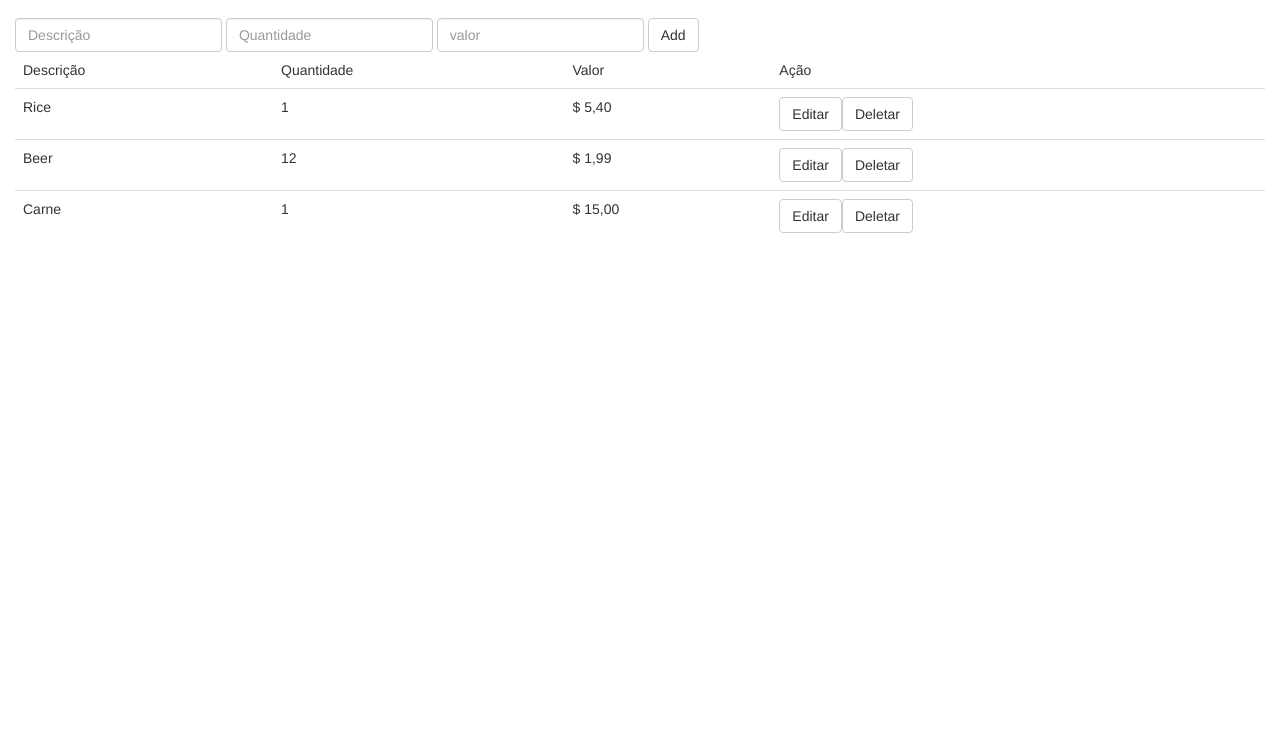
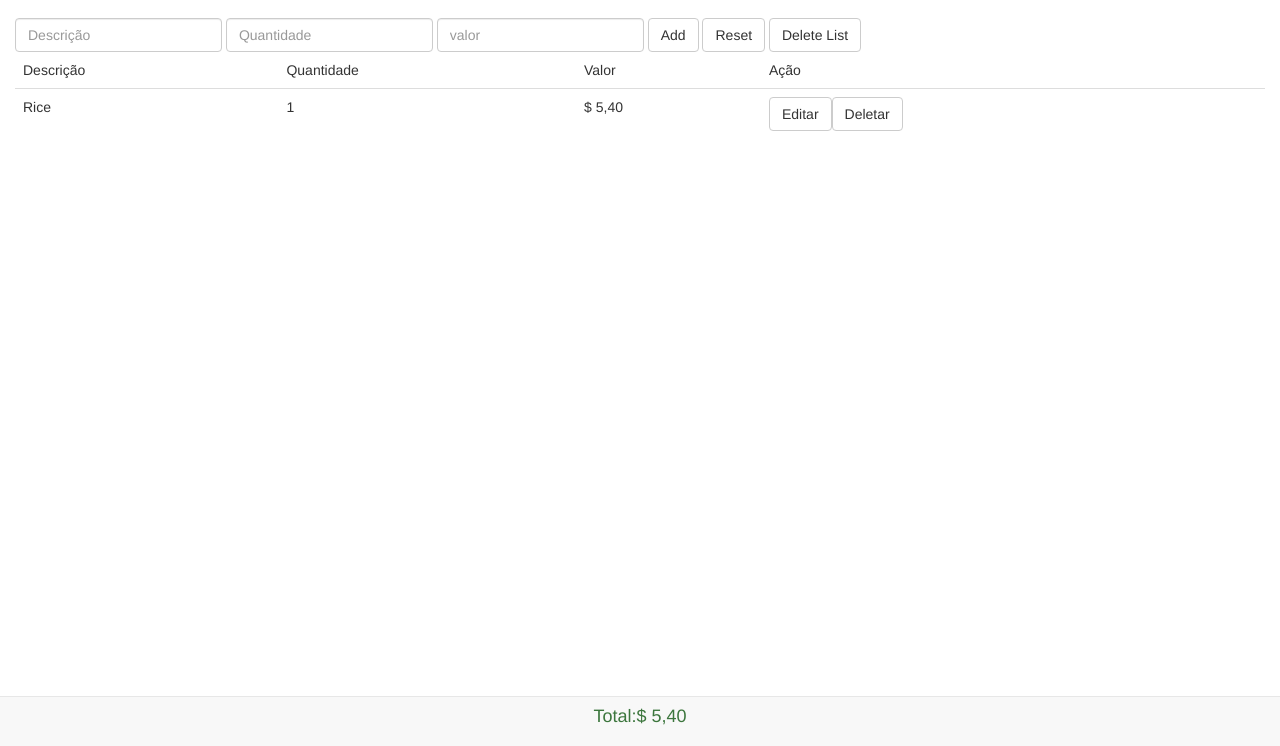
Before and after one commit to ramonzitos95/JavaScript, a plain HTML site: page SICompras/course/index.html in a window 1280 px wide. Shown: the part 54-800 px from the top of the page. Drawn offline with Linux system fonts and the light colour scheme.

Commit message:
Realizado finalizações no projeto

```diff
--- a/SICompras/course/index.html
+++ b/SICompras/course/index.html
@@ -32,7 +32,12 @@
                 <button onclick="updateData();" class="btn btn-default">Save</button>
                 <button onclick="resetForm();" class="btn btn-default">Cancel</button>
             </span>
-            <button id="btnAdd" onclick="addData();" class="btn btn-default">Add</button>
+            <span id="btnAdd">
+                <button onclick="addData();" class="btn btn-default">Add</button>
+                <button onclick="resetForm();" class="btn btn-default">Reset</button>
+                <button onclick="deleteList();" class="btn btn-default">Delete List</button>
+            </span>
+
         </div>
 
         <div id="errors" style="display: none"></div>
@@ -42,6 +47,11 @@
 
         </table>
     </div>
+    <nav class="navbar navbar-default navbar-fixed-bottom">
+        <div class="container">
+            <h4 class="text-center text-success">Total:<span id="totalValue">$0.00</span></h4>
+        </div>
+    </nav>
 
     <script src="js/config.js"></script>
     <script src="js/main.js"></script>
--- a/SICompras/course/js/main.js
+++ b/SICompras/course/js/main.js
@@ -8,9 +8,7 @@
  * */
 
 var list = [
-    {"desc": "rice", "amount": "1", "value": "5.40"},
-    {"desc": "beer", "amount": "12", "value": "1.99"},
-    {"desc": "carne", "amount": "1", "value": "15"}
+    {"desc": "rice", "amount": "1", "value": "5.40"}
 ];
 
 function getTotal(list)
@@ -19,8 +17,7 @@ function getTotal(list)
     for (var key in list) {
         total += list[key].value * list[key].amount;
     }
-
-    return total;
+    document.getElementById("totalValue").innerHTML = formatValue(total);
 };
 
 function setList(list)
@@ -31,6 +28,8 @@ function setList(list)
     }
     table += '</tbody>';
     document.getElementById("listTable").innerHTML = table;
+    getTotal(list);
+    saveListStorage(list);
 }
 
 function formatDesc(desc)
@@ -55,7 +54,7 @@ function formatValue(value)
 
 function addData()
 {
-    if(!validation()){
+    if(!validation){
         return
     }
     var desc = document.getElementById("desc").value;
@@ -92,7 +91,7 @@ function resetForm()
 
 function updateData()
 {
-    if(!validation()){
+    if(!validation){
         return
     }
     var id = document.getElementById("idUpdate").value;
@@ -161,5 +160,26 @@ function validation()
 
 }
 
-setList(list);
-console.log(getTotal(list));
+function deleteList(){
+    if(confirm("Deletar esta lista?")){
+        list = [];
+        setList(list);
+    }
+}
+
+function saveListStorage(list)
+{
+    var jsonStr = JSON.stringify(list); //Transforma a lista em uma string Json
+    localStorage.setItem("list",jsonStr);
+}
+
+function initListStorage()
+{
+    var testeList = localStorage.getItem("list");
+    if(testeList){
+        list = JSON.parse(testeList);
+    }
+    setList(list);
+}
+
+initListStorage();
```
